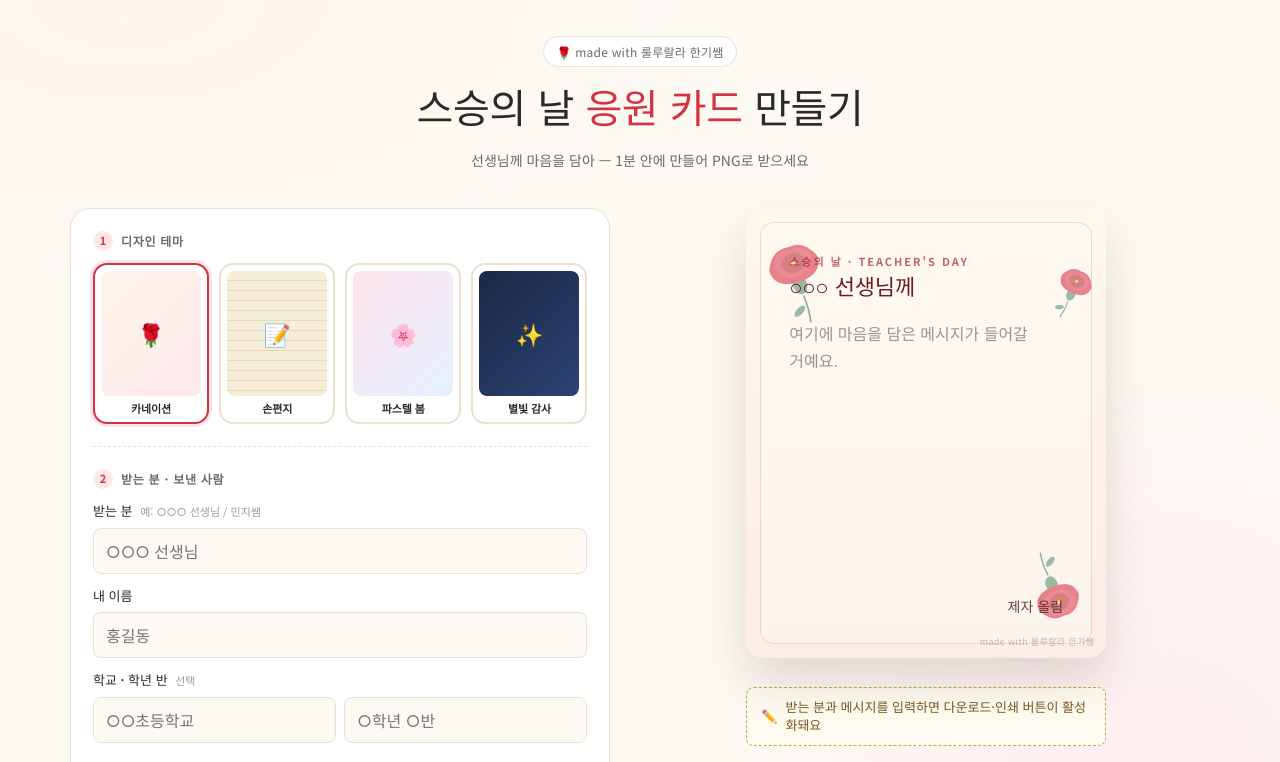
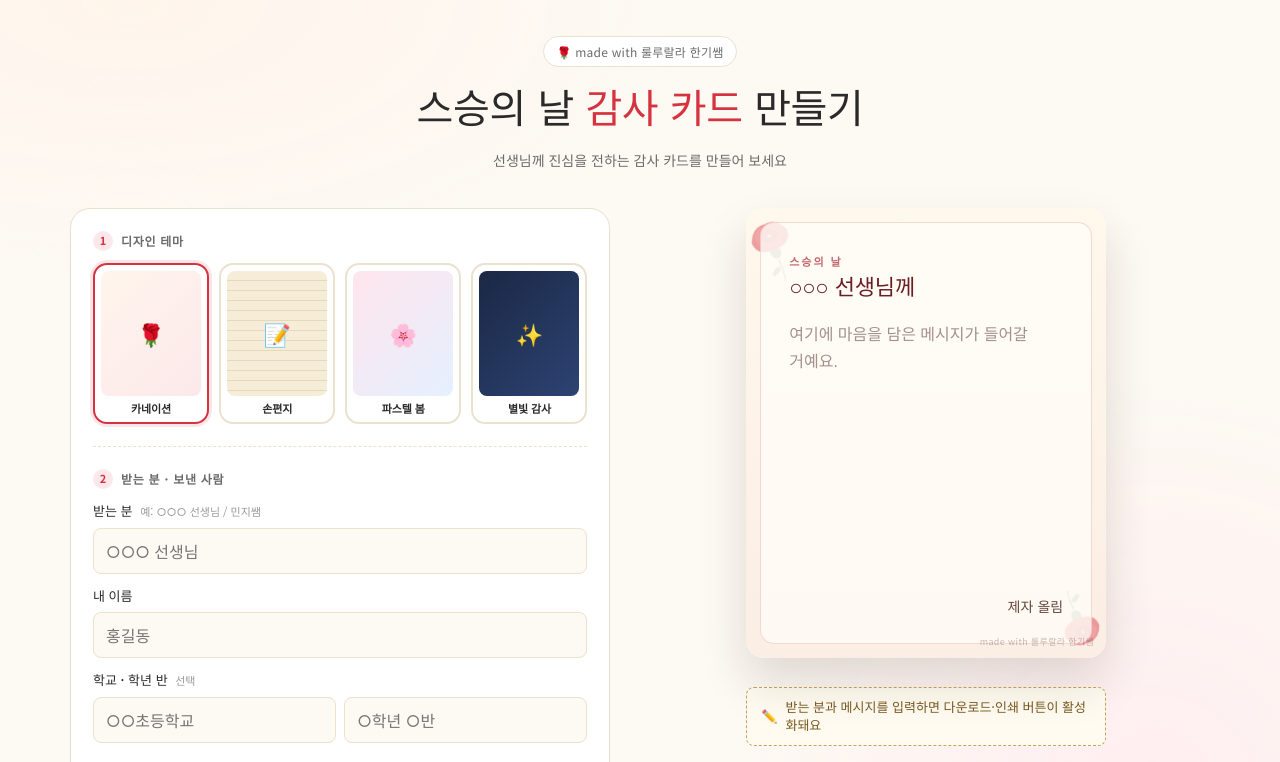
Before and after one commit to plusiam/dear-teacher, a plain HTML site: page index.html in a window 1280 px wide. Shown: the top 762 px of the page. Drawn offline with nearby package versions, Linux system fonts and the light colour scheme; a web font is replaced by a local one.

Commit message:
refactor: '응원 카드' → '감사 카드' 명칭 변경 및 카네이션 가독성 개선
- 제목/메타/헤더/푸터/파일명 전반에서 '응원 카드' → '감사 카드'로 통일
- 부제 문구에서 '1분 안에' 시간 압박 표현 제거
- 카드 내 'TEACHER'S DAY' 영문 표기 삭제
- 카네이션 데코를 모서리로 이동, 투명도 0.45로 완화 (3송이 → 2송이)
- 본문 패널 배경 불투명도 0.4 → 0.78로 상향, 텍스트 가독성 강화

Co-Authored-By: Claude Opus 4.7 (1M context) <noreply@anthropic.com>

```diff
--- a/index.html
+++ b/index.html
@@ -3,11 +3,11 @@
 <head>
 <meta charset="UTF-8" />
 <meta name="viewport" content="width=device-width, initial-scale=1.0, maximum-scale=1.0" />
-<title>스승의 날 응원 카드 메이커 🌹 | 룰루랄라 한기쌤</title>
-<meta name="description" content="제자가 선생님께 마음을 전하는 스승의 날 응원 카드를 1분 만에 만들어 PNG로 다운로드하세요. 카네이션 클래식, 손편지 노트, 파스텔 봄, 별빛 감사 4가지 테마." />
+<title>스승의 날 감사 카드 메이커 🌹 | 룰루랄라 한기쌤</title>
+<meta name="description" content="제자가 선생님께 진심을 전하는 스승의 날 감사 카드를 만들어 PNG로 다운로드하세요. 카네이션 클래식, 손편지 노트, 파스텔 봄, 별빛 감사 4가지 테마." />
 <meta name="theme-color" content="#D63341" />
-<meta property="og:title" content="스승의 날 응원 카드 메이커 🌹" />
-<meta property="og:description" content="제자가 선생님께 마음을 전하는 카드를 1분 만에 만들어 보세요." />
+<meta property="og:title" content="스승의 날 감사 카드 메이커 🌹" />
+<meta property="og:description" content="제자가 선생님께 진심을 전하는 감사 카드를 만들어 보세요." />
 <meta property="og:type" content="website" />
 
 <!-- 한글 손글씨 폰트 (메시지용) + 본문 폰트 -->
@@ -23,7 +23,7 @@
 
 <style>
 /* ========================================================
-   스승의 날 응원 카드 메이커
+   스승의 날 감사 카드 메이커
    - 단일 HTML, GitHub Pages 배포
    - 4가지 테마: carnation / letter / pastel / night
    - made with 룰루랄라 한기쌤
@@ -628,7 +628,7 @@ body {
   margin: 14px;
   padding: 30px 28px 24px;
   inset: 0;
-  background: rgba(255,253,248,0.4);
+  background: rgba(255,253,248,0.78);
   backdrop-filter: blur(0.5px);
 }
 
@@ -800,8 +800,8 @@ body {
 <!-- ========== 헤더 ========== -->
 <header class="app-header">
   <div class="brand-pill">🌹 made with 룰루랄라 한기쌤</div>
-  <h1 class="app-title">스승의 날 <span class="red">응원 카드</span> 만들기</h1>
-  <p class="app-subtitle">선생님께 마음을 담아 — 1분 안에 만들어 PNG로 받으세요</p>
+  <h1 class="app-title">스승의 날 <span class="red">감사 카드</span> 만들기</h1>
+  <p class="app-subtitle">선생님께 진심을 전하는 감사 카드를 만들어 보세요</p>
 </header>
 
 <!-- ========== 메인 ========== -->
@@ -970,7 +970,7 @@ body {
 
           <!-- 카드 내용 -->
           <div class="card-content">
-            <p class="card-eyebrow">스승의 날 · TEACHER'S DAY</p>
+            <p class="card-eyebrow">스승의 날</p>
             <h2 class="card-recipient" id="prevRecipient">○○○ 선생님께</h2>
             <p class="card-message" id="prevMessage" style="font-family:'Gaegu',sans-serif;">선생님께 전하고 싶은 말을 적어 보세요.</p>
             <div class="card-signature" id="prevSignature">
@@ -1016,13 +1016,13 @@ body {
 
 <!-- 푸터 -->
 <footer class="app-footer">
-  <p>🌹 스승의 날 응원 카드 메이커 · v1.4</p>
+  <p>🌹 스승의 날 감사 카드 메이커 · v1.5</p>
   <p>made with ♥ by <a href="https://www.youtube.com/@coolhanman" target="_blank" rel="noopener">룰루랄라 한기쌤</a> · <a href="https://github.com/plusiam/carnation-card" target="_blank" rel="noopener">GitHub</a></p>
 </footer>
 
 <script>
 /* ============================================================
-   스승의 날 응원 카드 메이커 - 메인 스크립트
+   스승의 날 감사 카드 메이커 - 메인 스크립트
    ============================================================ */
 
 // ===== 상태 =====
@@ -1311,14 +1311,15 @@ function decoSVG(themeName, decos) {
 
   if (themeName === 'carnation') {
     if (decos.has('flower')) {
-      parts.push(carnation(48, 58, 1.4, -18));
-      parts.push(carnation(312, 392, 1.2, 158));
-      parts.push(carnation(330, 75, 0.9, 24));
+      parts.push(`<g opacity="0.45">`);
+      parts.push(carnation(24, 30, 1.05, -22));
+      parts.push(carnation(336, 422, 1.0, 158));
+      parts.push(`</g>`);
     }
-    if (decos.has('star')) parts.push(star(80, 410, 6, 0.5), star(290, 50, 5, 0.5));
+    if (decos.has('star')) parts.push(star(28, 410, 5, 0.45), star(332, 42, 4.5, 0.45));
     if (decos.has('heart')) {
-      parts.push(heart(280, 30, 0.9, '#d63341'));
-      parts.push(heart(60, 420, 0.7, '#d63341'));
+      parts.push(heart(332, 32, 0.75, '#d63341'));
+      parts.push(heart(28, 420, 0.65, '#d63341'));
     }
   } else if (themeName === 'letter') {
     if (decos.has('flower')) {
@@ -1666,7 +1667,7 @@ async function downloadPNG() {
   try {
     const canvas = await captureCard(3);
     const link = document.createElement('a');
-    link.download = `스승의날_응원카드_${recipientFilename()}.png`;
+    link.download = `스승의날_감사카드_${recipientFilename()}.png`;
     link.href = canvas.toDataURL('image/png');
     link.click();
     showToast('카드를 저장했어요 🌹');
@@ -1767,7 +1768,7 @@ function getComputedCardStyles() {
     .card { background: linear-gradient(180deg,#fff8ed 0%,#fbeee4 100%); color:#4a2820; }
     .card-eyebrow { color:#a72431; }
     .card-recipient { color:#6b1d24; }
-    .card-content { border:1px solid rgba(214,51,65,0.18); border-radius:10px; margin:6px; inset:0; background:rgba(255,253,248,0.4); }`;
+    .card-content { border:1px solid rgba(214,51,65,0.18); border-radius:10px; margin:6px; inset:0; background:rgba(255,253,248,0.78); }`;
   if (t === 'letter') return `
     .card { background: repeating-linear-gradient(180deg,transparent 0,transparent 23px,rgba(180,150,90,0.18) 23px,rgba(180,150,90,0.18) 24px),linear-gradient(180deg,#f7eeda 0%,#efe4c7 100%); color:#3a2a18; }
     .card-eyebrow { color:#8a5a2a; }
```
Also changed, not shown: 1 other file.
